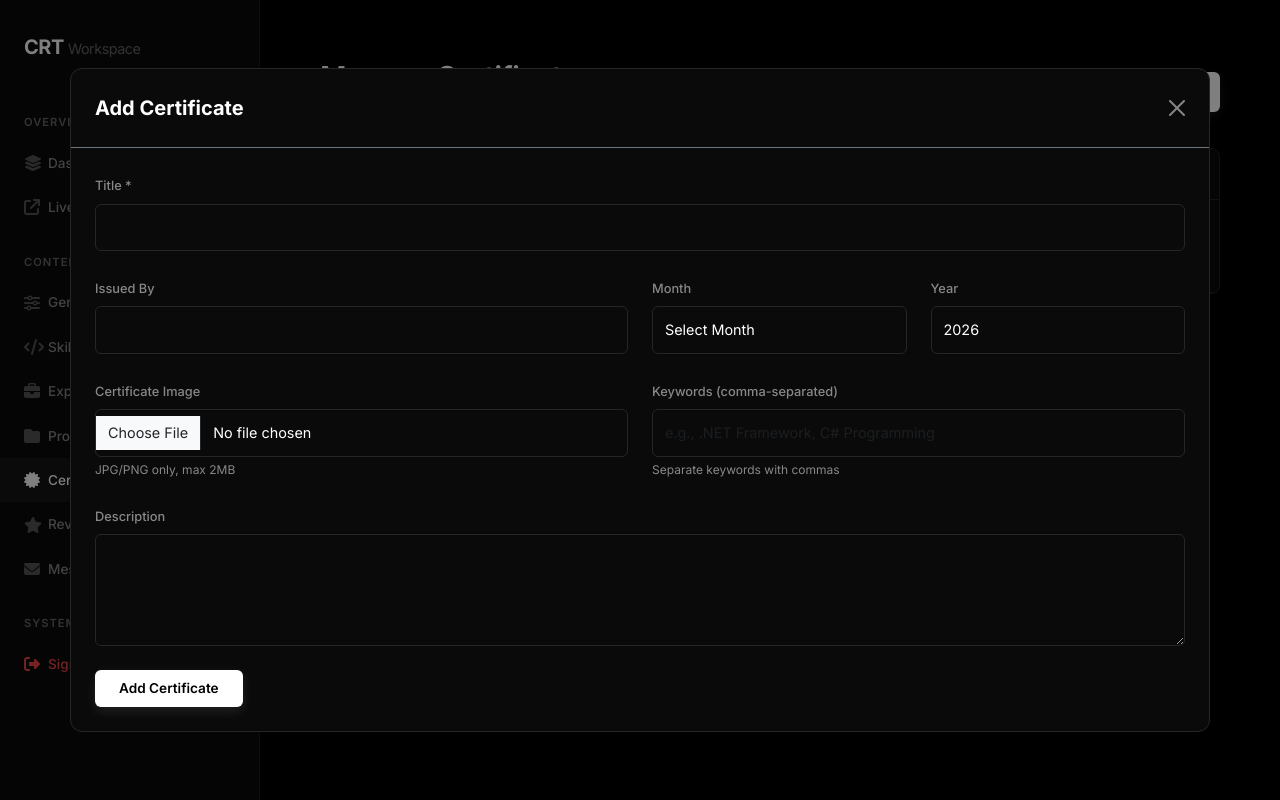
After one commit to tangarochristianrey-hue/garu, a PHP site: page /admin/certificates in a window 1280 px wide, after a click on "Add Certificate". The commit adds this page. Run offline with PHP 8.4, Linux system fonts and the light colour scheme; the visitor is signed in with stand-in values (Sample User, id 1); tables that the repository leaves empty or names only in its code hold one stand-in row (values such as "Sample post"); grey boxes marked "Sample" are stand-in pictures; some libraries are stand-ins or nearby versions.

Commit message:
feat: Add certificates feature

```diff
--- /dev/null
+++ b/admin/certificates.php
@@ -0,0 +1,260 @@
+<?php
+include 'includes/header.php';
+$base_url = $base_url ?? '';
+
+$upload_dir = '../assets/images/certificates/';
+
+// Ensure directory exists
+if (!file_exists($upload_dir)) {
+    mkdir($upload_dir, 0777, true);
+}
+
+// Months array for dropdown
+$months = ['January', 'February', 'March', 'April', 'May', 'June', 'July', 'August', 'September', 'October', 'November', 'December'];
+
+// Handle Add/Edit Certificate
+if ($_SERVER['REQUEST_METHOD'] == 'POST' && isset($_POST['action'])) {
+    $id = $_POST['certificate_id'] ?? null;
+    $title = $_POST['title'];
+    $issued_by = $_POST['issued_by'];
+    $month = $_POST['month'];
+    $year = $_POST['year'];
+    $keywords = $_POST['keywords'];
+    $description = $_POST['description'];
+
+    // File Upload Logic
+    $image_name = $_POST['existing_image'] ?? '';
+    if(isset($_FILES['image']) && $_FILES['image']['error'] == 0) {
+        $ext = pathinfo($_FILES['image']['name'], PATHINFO_EXTENSION);
+        $image_name = uniqid('cert_') . '.' . $ext;
+        move_uploaded_file($_FILES['image']['tmp_name'], $upload_dir . $image_name);
+    }
+
+    if($_POST['action'] == 'add') {
+        $stmt = $pdo->prepare("INSERT INTO certificates (title, issued_by, month, year, image, keywords, description) VALUES (?, ?, ?, ?, ?, ?, ?)");
+        $stmt->execute([$title, $issued_by, $month, $year, $image_name, $keywords, $description]);
+        header("Location: certificates?success=added");
+        exit;
+    } elseif($_POST['action'] == 'edit') {
+        $stmt = $pdo->prepare("UPDATE certificates SET title=?, issued_by=?, month=?, year=?, image=?, keywords=?, description=? WHERE id=?");
+        $stmt->execute([$title, $issued_by, $month, $year, $image_name, $keywords, $description, $id]);
+        header("Location: certificates?success=updated");
+        exit;
+    }
+}
+
+// Handle Delete Certificate
+if (isset($_GET['delete'])) {
+    $id = $_GET['delete'];
+    $cert = $pdo->prepare("SELECT image FROM certificates WHERE id = ?");
+    $cert->execute([$id]);
+    $row = $cert->fetch();
+    if($row && $row['image'] && file_exists($upload_dir . $row['image'])) {
+        unlink($upload_dir . $row['image']);
+    }
+
+    $stmt = $pdo->prepare("DELETE FROM certificates WHERE id = ?");
+    $stmt->execute([$id]);
+    header("Location: certificates?success=deleted");
+    exit;
+}
+
+$certificates = $pdo->query("SELECT * FROM certificates ORDER BY year DESC, id DESC")->fetchAll();
+
+// If editing
+$edit_data = null;
+if(isset($_GET['edit'])) {
+    $stmt = $pdo->prepare("SELECT * FROM certificates WHERE id = ?");
+    $stmt->execute([$_GET['edit']]);
+    $edit_data = $stmt->fetch();
+}
+?>
+
+    <div class="d-flex justify-content-between align-items-center mb-4">
+        <div>
+            <h1 class="page-title"><?= $edit_data ? 'Edit Certificate' : 'Manage Certificates' ?></h1>
+            <p class="page-subtitle mb-0">Manage your certifications and achievements.</p>
+        </div>
+        <?php if($edit_data): ?>
+            <a href="certificates" class="btn-outline-custom"><i class="fa-solid fa-arrow-left me-2"></i> Back to List</a>
+        <?php else: ?>
+            <button class="btn-primary-custom" data-bs-toggle="modal" data-bs-target="#addModal">
+                <i class="fa-solid fa-plus me-2"></i> Add Certificate
+            </button>
+        <?php endif; ?>
+    </div>
+
+    <?php if(isset($_GET['success'])): ?>
+    <div class="alert alert-success bg-dark border-success text-success p-2 mb-4" style="font-size: 0.85rem;">Action completed successfully.</div>
+    <?php endif; ?>
+
+    <?php if($edit_data): ?>
+
+    <!-- EDIT FORM -->
+    <div class="card-custom">
+        <form method="POST" enctype="multipart/form-data">
+            <input type="hidden" name="action" value="edit">
+            <input type="hidden" name="certificate_id" value="<?= $edit_data['id'] ?>">
+            <input type="hidden" name="existing_image" value="<?= htmlspecialchars($edit_data['image'] ?? '') ?>">
+
+            <h5 class="text-white fs-6 mb-4 fw-bold">Edit Certificate</h5>
+
+            <div class="row g-4 mb-4">
+                <div class="col-12">
+                    <label class="form-label">Title *</label>
+                    <input type="text" name="title" class="form-control" value="<?= htmlspecialchars($edit_data['title'] ?? '') ?>" required>
+                </div>
+                <div class="col-md-6">
+                    <label class="form-label">Issued By</label>
+                    <input type="text" name="issued_by" class="form-control" value="<?= htmlspecialchars($edit_data['issued_by'] ?? '') ?>">
+                </div>
+                <div class="col-md-3">
+                    <label class="form-label">Month</label>
+                    <select name="month" class="form-select">
+                        <option value="">Select Month</option>
+                        <?php foreach($months as $m): ?>
+                            <option value="<?= $m ?>" <?= ($edit_data['month'] == $m) ? 'selected' : '' ?>><?= $m ?></option>
+                        <?php endforeach; ?>
+                    </select>
+                </div>
+                <div class="col-md-3">
+                    <label class="form-label">Year</label>
+                    <input type="text" name="year" class="form-control" value="<?= htmlspecialchars($edit_data['year'] ?? '') ?>">
+                </div>
+                <div class="col-md-6">
+                    <label class="form-label">Certificate Image (Max 2MB)</label>
+                    <input type="file" name="image" class="form-control" accept="image/jpeg, image/png, image/webp">
+                    <small class="text-muted-custom mt-1 d-block" style="font-size: 0.75rem;">JPG/PNG only, max 2MB.</small>
+                    <?php if($edit_data['image']): ?>
+                        <div class="mt-2 p-2 border border-secondary rounded d-inline-block" style="background: #111;">
+                            <img src="<?= $base_url ?>/assets/images/certificates/<?= htmlspecialchars($edit_data['image']) ?>" class="img-fluid rounded" style="max-height: 100px;">
+                        </div>
+                    <?php endif; ?>
+                </div>
+                <div class="col-md-6">
+                    <label class="form-label">Keywords (comma-separated)</label>
+                    <input type="text" name="keywords" class="form-control" value="<?= htmlspecialchars($edit_data['keywords'] ?? '') ?>" placeholder="e.g., .NET Framework, C# Programming">
+                    <small class="text-muted-custom mt-1 d-block" style="font-size: 0.75rem;">Separate keywords with commas</small>
+                </div>
+                <div class="col-12">
+                    <label class="form-label">Description</label>
+                    <textarea name="description" class="form-control" rows="4"><?= htmlspecialchars($edit_data['description'] ?? '') ?></textarea>
+                </div>
+            </div>
+
+            <div class="mt-5 text-start">
+                <button type="submit" class="btn-primary-custom px-4 py-2">Update Certificate</button>
+            </div>
+        </form>
+    </div>
+
+    <?php else: ?>
+
+    <!-- LIST VIEW -->
+    <div class="card-custom p-0 overflow-hidden">
+        <table class="table mb-0">
+            <thead>
+                <tr>
+                    <th style="width: 100px;">Image</th>
+                    <th>Certificate Details</th>
+                    <th style="width: 150px;">Date</th>
+                    <th style="width: 120px;" class="text-end">Actions</th>
+                </tr>
+            </thead>
+            <tbody>
+                <?php foreach($certificates as $cert): ?>
+                <tr>
+                    <td>
+                        <?php if($cert['image']): ?>
+                            <img src="<?= $base_url ?>/assets/images/certificates/<?= htmlspecialchars($cert['image']) ?>" class="rounded" style="width: 80px; height: 60px; object-fit: cover;">
+                        <?php else: ?>
+                            <div class="rounded d-flex align-items-center justify-content-center bg-dark" style="width: 80px; height: 60px; border: 1px solid #333;">
+                                <i class="fa-solid fa-certificate text-muted-custom"></i>
+                            </div>
+                        <?php endif; ?>
+                    </td>
+                    <td>
+                        <h6 class="fw-bold mb-1 text-white"><?= htmlspecialchars($cert['title']) ?></h6>
+                        <div class="text-muted-custom" style="font-size: 0.8rem;"><?= htmlspecialchars($cert['issued_by']) ?></div>
+                    </td>
+                    <td class="text-muted-custom" style="font-size: 0.85rem;"><?= htmlspecialchars($cert['month'] . ' ' . $cert['year']) ?></td>
+                    <td class="text-end">
+                        <div class="d-flex gap-2 justify-content-end">
+                            <a href="?edit=<?= $cert['id'] ?>" class="btn-outline-custom" style="border-color: #333; padding: 6px 12px;">
+                                <i class="fa-solid fa-pen"></i>
+                            </a>
+                            <a href="?delete=<?= $cert['id'] ?>" class="btn-outline-custom text-danger delete-btn" style="border-color: #333; padding: 6px 12px;" onclick="return confirm('Are you sure you want to delete this certificate?');">
+                                <i class="fa-solid fa-trash-can"></i>
+                            </a>
+                        </div>
+                    </td>
+                </tr>
+                <?php endforeach; ?>
+                <?php if(count($certificates) == 0): ?>
+                <tr>
+                    <td colspan="4" class="text-center text-muted-custom py-4">No certificates added yet.</td>
+                </tr>
+                <?php endif; ?>
+            </tbody>
+        </table>
+    </div>
+    <?php endif; ?>
+
+    <!-- Add Modal -->
+    <div class="modal fade" id="addModal" tabindex="-1">
+        <div class="modal-dialog modal-dialog-centered modal-xl">
+            <div class="modal-content" style="background: #0a0a0a; border: 1px solid #262626; border-radius: 12px;">
+                <div class="modal-header border-bottom border-secondary p-4">
+                    <h5 class="modal-title fw-bold text-white fs-5">Add Certificate</h5>
+                    <button type="button" class="btn-close btn-close-white" data-bs-dismiss="modal"></button>
+                </div>
+                <div class="modal-body p-4">
+                    <form method="POST" enctype="multipart/form-data">
+                        <input type="hidden" name="action" value="add">
+                        <div class="row g-4">
+                            <div class="col-12">
+                                <label class="form-label">Title *</label>
+                                <input type="text" name="title" class="form-control" required>
+                            </div>
+                            <div class="col-md-6">
+                                <label class="form-label">Issued By</label>
+                                <input type="text" name="issued_by" class="form-control">
+                            </div>
+                            <div class="col-md-3">
+                                <label class="form-label">Month</label>
+                                <select name="month" class="form-select">
+                                    <option value="">Select Month</option>
+                                    <?php foreach($months as $m): ?>
+                                        <option value="<?= $m ?>"><?= $m ?></option>
+                                    <?php endforeach; ?>
+                                </select>
+                            </div>
+                            <div class="col-md-3">
+                                <label class="form-label">Year</label>
+                                <input type="text" name="year" class="form-control" value="<?= date('Y') ?>">
+                            </div>
+                            <div class="col-md-6">
+                                <label class="form-label">Certificate Image</label>
+                                <input type="file" name="image" class="form-control" accept="image/jpeg, image/png, image/webp" required>
+                                <small class="text-muted-custom mt-1 d-block" style="font-size: 0.75rem;">JPG/PNG only, max 2MB</small>
+                            </div>
+                            <div class="col-md-6">
+                                <label class="form-label">Keywords (comma-separated)</label>
+                                <input type="text" name="keywords" class="form-control" placeholder="e.g., .NET Framework, C# Programming">
+                                <small class="text-muted-custom mt-1 d-block" style="font-size: 0.75rem;">Separate keywords with commas</small>
+                            </div>
+                            <div class="col-12">
+                                <label class="form-label">Description</label>
+                                <textarea name="description" class="form-control" rows="4"></textarea>
+                            </div>
+                        </div>
+                        <div class="mt-4 text-start">
+                            <button type="submit" class="btn-primary-custom px-4 py-2">Add Certificate</button>
+                        </div>
+                    </form>
+                </div>
+            </div>
+        </div>
+    </div>
+
+<?php include 'includes/footer.php'; ?>
--- a/admin/includes/header.php
+++ b/admin/includes/header.php
@@ -118,6 +118,7 @@ $current_page = basename($_SERVER['PHP_SELF'], ".php");
         <a href="skills" class="nav-link <?= $current_page=='skills'?'active':'' ?>"><i class="fa-solid fa-code"></i> Skills</a>
         <a href="experience" class="nav-link <?= $current_page=='experience'?'active':'' ?>"><i class="fa-solid fa-briefcase"></i> Experience</a>
         <a href="projects" class="nav-link <?= $current_page=='projects'?'active':'' ?>"><i class="fa-solid fa-folder"></i> Projects</a>
+        <a href="certificates" class="nav-link <?= $current_page=='certificates'?'active':'' ?>"><i class="fa-solid fa-certificate"></i> Certificates</a>
         <a href="reviews" class="nav-link <?= $current_page=='reviews'?'active':'' ?>"><i class="fa-solid fa-star"></i> Reviews</a>
         <?php
         $unread_stmt = $pdo->query("SELECT COUNT(*) FROM messages WHERE is_read = 0");
--- a/includes/header.php
+++ b/includes/header.php
@@ -50,6 +50,7 @@ $current_page = basename($_SERVER['PHP_SELF'], ".php");
                     <li class="nav-item"><a class="nav-link <?= $current_page == 'skills' ? 'active' : '' ?>" href="<?= $base_url ?>/skills">Skills</a></li>
                     <li class="nav-item"><a class="nav-link <?= $current_page == 'projects' ? 'active' : '' ?>" href="<?= $base_url ?>/projects">Projects</a></li>
                     <li class="nav-item"><a class="nav-link <?= $current_page == 'experience' ? 'active' : '' ?>" href="<?= $base_url ?>/experience">Experience</a></li>
+                    <li class="nav-item"><a class="nav-link <?= $current_page == 'certificates' ? 'active' : '' ?>" href="<?= $base_url ?>/certificates">Certificates</a></li>
                     <li class="nav-item"><a class="nav-link <?= $current_page == 'reviews' ? 'active' : '' ?>" href="<?= $base_url ?>/reviews">Reviews</a></li>
                     <li class="nav-item"><a class="nav-link <?= $current_page == 'contact' ? 'active' : '' ?>" href="<?= $base_url ?>/contact">Contact</a></li>
                 </ul>
```
Also changed, not shown: certificates.php (added, +207 -0 lines), setup_db.php (+18 -0 lines), update_db.php (added, +26 -0 lines).
